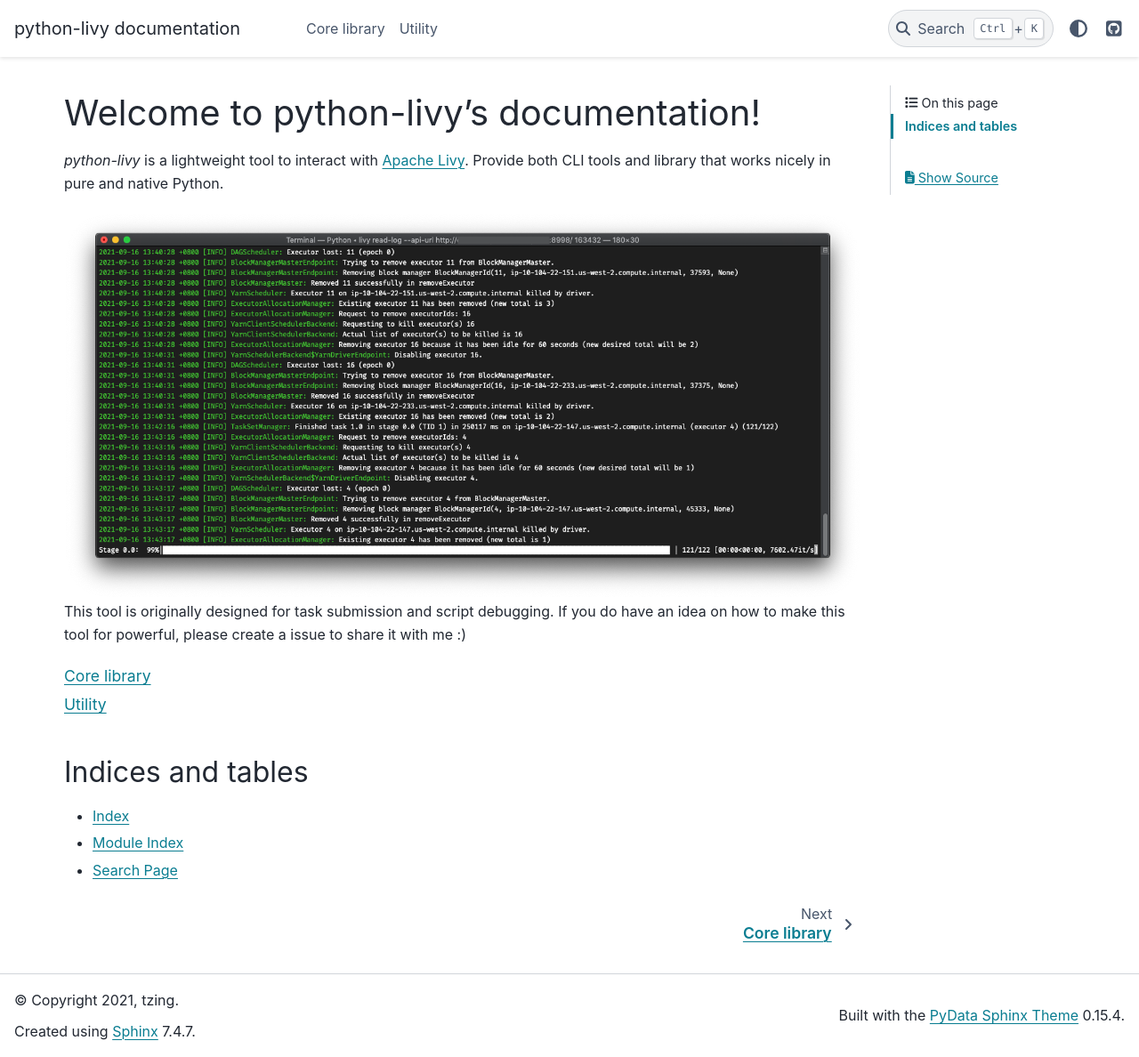
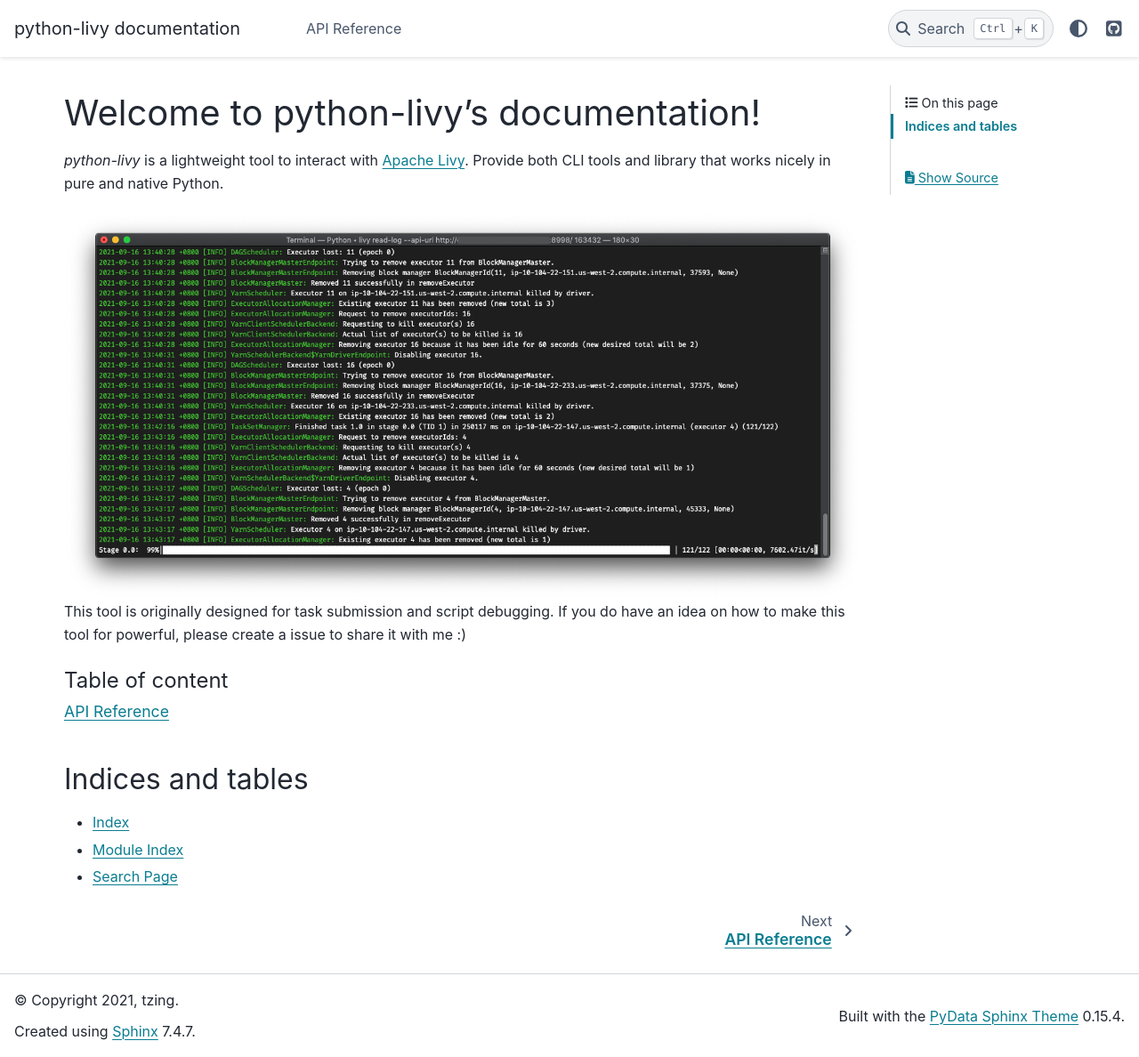
Before and after one commit to tzing/python-livy, a Sphinx documentation site: the page built from docs/index.rst, in a window 1280 px wide and 1188 px high. Shown: the whole window at 89% size. Built offline with Sphinx 7.4.7 and the PyData theme 0.15.4, drawn with Linux system fonts in a browser that asks for light colours.

Commit message:
enhance: show api doc tab

```diff
--- /dev/null
+++ b/docs/api/index.rst
@@ -0,0 +1,8 @@
+API Reference
+-------------
+
+.. toctree::
+   :maxdepth: 2
+
+   livy
+   livy.utils
--- a/docs/conf.py
+++ b/docs/conf.py
@@ -64,5 +64,6 @@
             "url": "https://github.com/tzing/python-livy",
             "icon": "fab fa-github-square",
         }
-    ]
+    ],
+    "show_toc_level": 1,
 }
--- a/docs/index.rst
+++ b/docs/index.rst
@@ -9,10 +9,10 @@
 
 
 .. toctree::
+   :caption: Table of content
    :maxdepth: 1
 
-   livy
-   livy.utils
+   api/index
 
 
 Indices and tables
```
Also changed, not shown: docs/api/livy.rst (renamed from docs/livy.rst), docs/api/livy.utils.rst (renamed from docs/livy.utils.rst).
